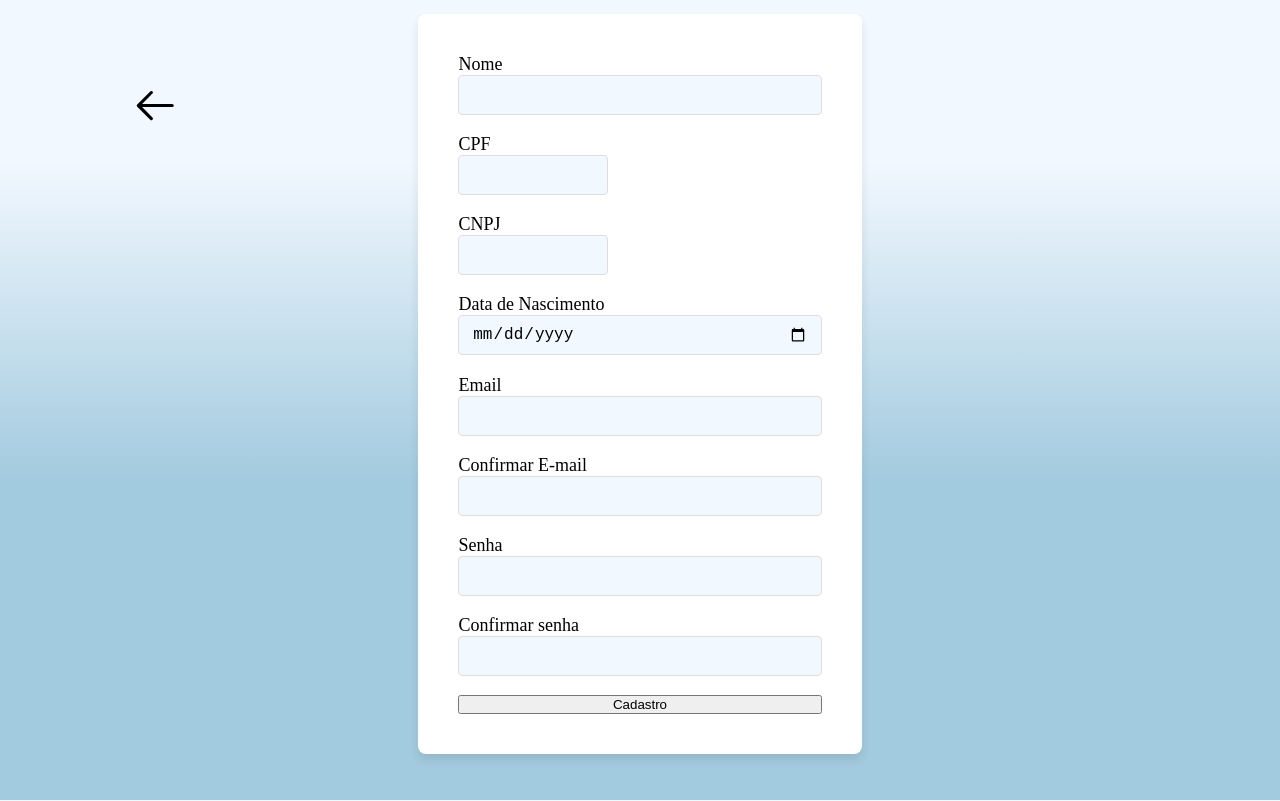
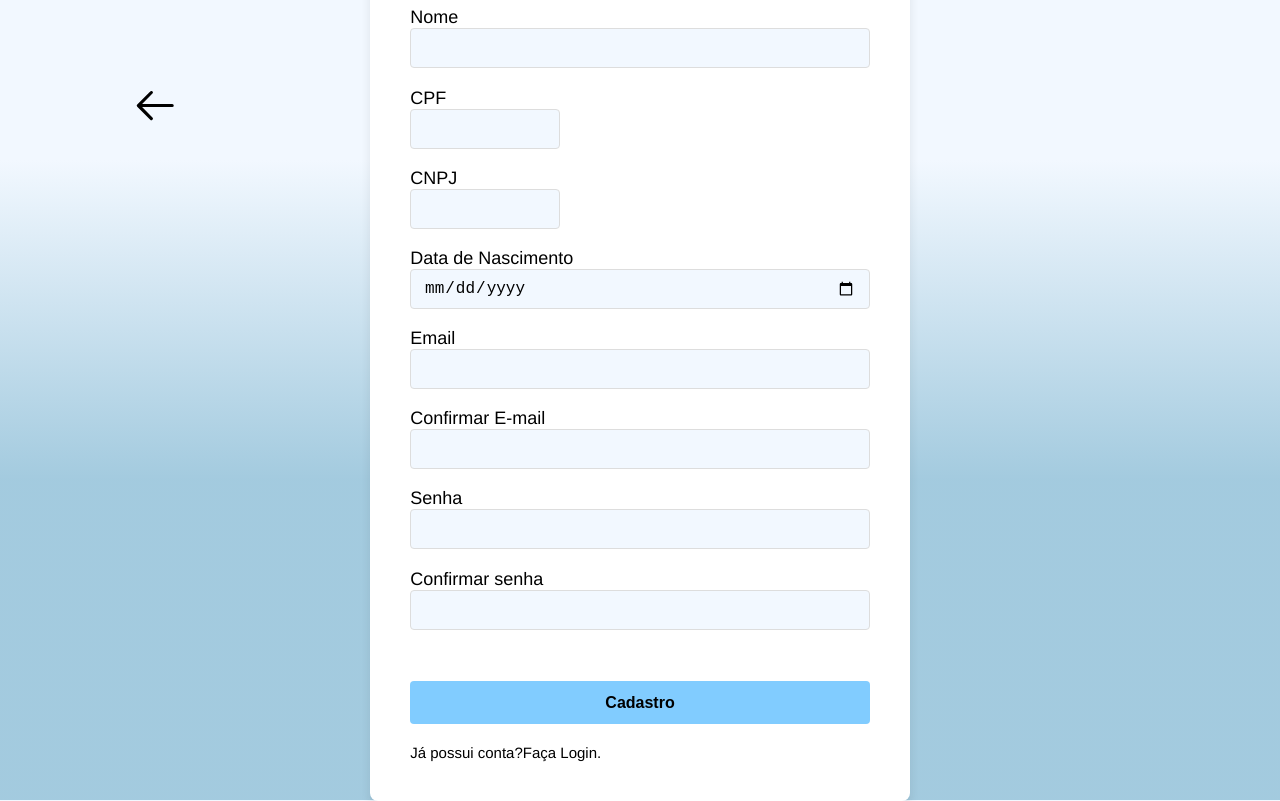
Before and after one commit to BEaew0/projeto_web, a React (Vite) app: page /cadastro in a window 1280 px wide. Built offline with nearby package versions, Linux system fonts and the light colour scheme.

Commit message:
começando pag de dowload

```diff
--- a/src/App.jsx
+++ b/src/App.jsx
@@ -14,7 +14,7 @@ function App() {
     <Routes>
 
       <Route element={<Layout_i />}>
-        <Route path="/pag_inicial" element={<Pag_inicial />} />
+        <Route path="/" element={<Pag_inicial />} />
         <Route path="/download" element={<Download />} />
         <Route path="/planos" element={<Planos />} />
         <Route path="/devs" element={<Devs />} />
--- a/src/componentes/header/botoes/btn_voltar/index.jsx
+++ b/src/componentes/header/botoes/btn_voltar/index.jsx
@@ -6,7 +6,7 @@ export default function BtnVoltar() {
 
     return (
         <div className="btnVoltar_container">
-            <button onClick={() => navigate("/pag_inicial")} className="voltar_pag" >
+            <button onClick={() => navigate("/")} className="voltar_pag" >
             <GoArrowLeft />
         </button>
         </div>
--- a/src/componentes/header/menu_/logo/logo.css
+++ b/src/componentes/header/menu_/logo/logo.css
@@ -1,5 +1,5 @@
 img {
-    height: 82px;
+    height: 4.5rem;
     width:auto;
     padding: 0;
     margin: 0;
--- a/src/main.css
+++ b/src/main.css
@@ -2,11 +2,11 @@
   /* Cores Base - Tema Claro (default) */
   --cor-de-fundo: rgb(242, 248, 255);
   --cor-texto: black;
-  --cor-header: rgb(203, 231, 255);
+  --cor-header: rgba(44, 165, 221, 0.137);
   --cor-de-card: rgb(230, 241, 252);
   --footer-bg: rgb(99, 180, 235);
   --footer-texto: #000000;
-  --cor-hover:rgba(23, 73, 119, 0.349);
+  --cor-hover:rgba(23, 73, 119, 0.445);
   --cor-de-form:rgb(255, 255, 255);
   --cor-de-botao:rgb(129, 204, 255);
   --cor-de-hover:rgb(75, 173, 238);
@@ -76,7 +76,7 @@ footer.footer_main {
   color: var(--footer-texto);
   width: 100%;
   height:fit-content;
-  position: fixed;
+  position:absolute;
   margin-top: auto;
 }
 
--- a/src/paginas/cadastro/cadastro.css
+++ b/src/paginas/cadastro/cadastro.css
@@ -4,6 +4,7 @@
     justify-content:flex-start;
     align-items: center;
     padding: 0 auto;
+    color:var(--cor-texto);
 
 }
 
@@ -24,7 +25,8 @@
 .form_cadastro{
     display: flex;
     background-color: var(--cor-de-form);
-    width: 100%;
+    width: 120%;
+    font-family: Helvetica, sans-serif;
     font-size: 18px;
     padding: 2.5rem 2.5rem;
     flex-direction: column;
@@ -40,6 +42,10 @@
 
 
         }
+        p{
+            font-size: smaller;
+            cursor: pointer;
+        }
 
 }
 
@@ -52,3 +58,19 @@
     font-size: 1rem;
     background-color: var(--cor-de-fundo);
 }
+
+.btn_cad{
+    background-color: var(--cor-de-botao);
+    padding: 0.8rem;
+    border: none;
+    border-radius: 4px;
+    font-size: 1rem;
+    font-weight:bolder;
+    margin-top: 2rem;
+    transition: background-color 0.3s;
+
+}
+
+.btn_cad:hover{
+    background-color:var(--cor-de-hover);
+}
--- a/src/paginas/cadastro/index.jsx
+++ b/src/paginas/cadastro/index.jsx
@@ -1,6 +1,7 @@
 
 import { useState } from "react";
-import apiTS from "../../services/api";
+import { useNavigate } from "react-router-dom";
+
 import CadForm from "../../componentes/forms/Cadastro";
 import BtnVoltar from "../../componentes/header/botoes/btn_voltar";
 import Logo_ts from "./../../assets/Imagens/logo_tcc1.png";
@@ -8,19 +9,7 @@ import "./cadastro.css";
 
 
 export default function Cadastro(){
-    const[dadosForm, setDadosForm] = useState({});
-
-
-    //pega os dados do formulario
-    const formData=(data)=>{
-        setDadosForm(dadosForm);
-    }
-
-    const envioDados=async (erro)=>{
-        erro.preventDefault();
-
-        if(!formData.nome ||!formData.dataNascimento||! !formData.CPF|| !formData.email){}
-    }
+    const navigate = useNavigate();
 
     return(
 
@@ -32,13 +21,20 @@ export default function Cadastro(){
                 <img src={Logo_ts}/>
                 <form className="form_cadastro">
                         <CadForm/>
+
                         <button className="btn_cad" name="cadastro">Cadastro</button>
+
+                        <p>
+                            Já possui conta?
+                            <span onClick={() => navigate("/login")}className="link_login">
+                                Faça Login.
+                            </span>
+                        </p>
                 </form>
 
             </div>
 
         </div>
-
     )
 
 }
--- a/src/paginas/login/index.jsx
+++ b/src/paginas/login/index.jsx
@@ -37,9 +37,11 @@ export default function Login() {
                     <Link to="/recuperar-senha" className="link-style">Esqueci minha senha</Link>
                     <button type="submit" className="btn_logar" name="logar">Logar</button>
 
-                    <p> Não possui conta?
+                    <p>
+                        Não possui conta?
                         <span onClick={() => navigate("/cadastro")} className="link_cadastro">
-                        Cadastre-se</span>
+                            Cadastre-se
+                        </span>
                     </p>
 
                      <div className="login_option">
--- a/src/paginas/login/login.css
+++ b/src/paginas/login/login.css
@@ -4,6 +4,7 @@
     justify-content:flex-start;
     align-items: center;
     padding: 0 auto;
+    color:var(--cor-texto);
 }
 
 .voltar_pag{
@@ -62,7 +63,6 @@
     width: 100%;
     padding: 0.8rem;
     background-color:var(--cor-de-botao);
-    color:var(--cor-texto);
     border: none;
     border-radius: 4px;
     font-size: 1rem;
@@ -72,7 +72,7 @@
     margin-top: 0.3rem;
 }
 
-.login_form .btn_logar:hover {
+.btn_logar:hover {
     background-color:var(--cor-de-hover);
 }
 
```
Also changed, not shown: src/componentes/cards/cards-download/card-download.css (added, +13 -0 lines), src/componentes/cards/cards-download/index.jsx (added, +20 -0 lines), src/assets/Imagens/sol.png (deleted).
